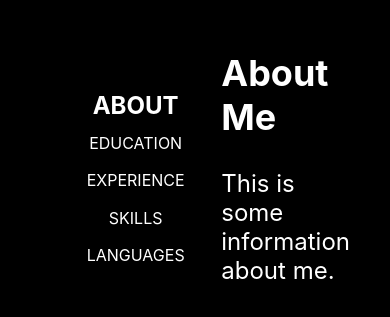
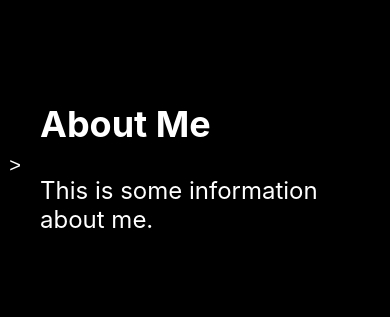
Before and after one commit to aosatinsky/web, a React (Create React App) app: page / in a window 390 px wide. Shown: the part 257-574 px from the top of the page. Built offline with nearby package versions, Linux system fonts and the light colour scheme.

Commit message:
improve navbar

```diff
--- a/src/components/Navbar.css
+++ b/src/components/Navbar.css
@@ -2,51 +2,99 @@
   width: 200px;
   height: 100vh;
   display: flex;
+  flex-direction: column;
   align-items: center;
   justify-content: center;
-}
-
-.circle {
-  width: 150px;
-  height: 150px;
-  position: relative;
-  overflow: visible;
-  display: flex;
-  align-items: center;
+  position: fixed;
+  left: 0;
+  top: 0;
+  background-color: black;
+  transition: transform 0.3s ease-out;
 }
 
 .option {
-  width: 80px;
-  height: 30px;
+  width: 100%;
+  height: 50px;
   display: flex;
   align-items: center;
   justify-content: center;
   background-color: transparent;
-  transition: all 0.3s ease; /* added "all" to transition any property changes */
+  transition: all 0.3s ease;
   cursor: pointer;
-  position: absolute;
-  left: 80px; /* changed from "right: -100px" to "left: 0" to position on the left */
+  margin: 5px 0;
+  font-size: medium;
 }
 
 .option:hover {
+  font-size: larger;
 }
 
 .option.selected {
-  font-weight: bold; /* Make the selected option bold */
-  font-size: 1.5rem;
+  font-weight: bold;
+  font-size: x-large;
 }
 
-.pointer {
-  width: 6px;
-  height: 75px;
-  background-color: whitesmoke;
-  position: absolute;
-  top: calc(50% - 42.5px);
-  left: -10px; /* Reduced from 15px to 10px to bring it closer */
-  transform-origin: 50% 100%;
-  transition: transform 0.3s ease;
+.toggle-btn {
+  display: none; /* Initially hidden */
+  position: fixed;
+  left: 0;
+  top: 50%;
+  transform: translateY(-50%);
+  width: 30px;
+  height: 30px;
+  background-color: black;
+  color: white;
+  border: none;
+  cursor: pointer;
+  outline: none;
+  z-index: 200;
+  transition: transform 0.3s ease-out;
 }
 
-.circle:hover .option {
-  left: 120px; /* distance from left to make space for the clock pointer */
+.navbar-container.open + .toggle-btn {
+  display: none; /* Hide when navbar is open */
 }
+
+.toggle-btn:after {
+  content: ">";
+  position: absolute;
+  top: 50%;
+  left: 50%;
+  transform: translate(-50%, -50%);
+  font-size: 1.5em;
+}
+
+.navbar-container.open + .toggle-btn:after {
+  content: ">";
+}
+
+/* Mobile styles */
+@media only screen and (max-width: 768px) {
+  .navbar-container {
+    transform: translateX(-210px); /* Hide it completely on the left */
+    z-index: 101; /* Make sure navbar stays above the overlay */
+  }
+
+  .navbar-container.open {
+    transform: translateX(0);
+  }
+
+  .toggle-btn {
+    display: block; /* Display only on mobile */
+  }
+
+  .overlay {
+    display: none;
+    position: fixed;
+    top: 0;
+    left: 200px; /* Start the overlay just after the navbar */
+    width: calc(100vw - 200px); /* Adjust width to occupy rest of the screen */
+    height: 100vh;
+    background-color: rgba(0, 0, 0, 0.5); /* semi-transparent black */
+    z-index: 100;
+  }
+
+  .overlay.show {
+    display: block;
+  }
+}
--- a/src/components/Navbar.jsx
+++ b/src/components/Navbar.jsx
@@ -3,47 +3,37 @@ import "./Navbar.css";
 
 function Navbar({ options = [], onOptionSelect }) {
   const [selected, setSelected] = useState(0);
-  const [activeOption, setActiveOption] = useState(0);
-  const [isHovered, setIsHovered] = useState(false);
+  const [isOpen, setIsOpen] = useState(false);
 
-  const rotationAngle = 80 / (options.length - 1);
+  const handleOptionSelect = (index, option) => {
+    setSelected(index);
+    if (onOptionSelect) {
+      onOptionSelect(option);
+    }
+    setIsOpen(false); // Close the menu after an option is selected on mobile view
+  };
 
   return (
-    <div className="navbar-container">
-      <div
-        className="circle"
-        onMouseEnter={() => setIsHovered(true)}
-        onMouseLeave={() => setIsHovered(false)}
-      >
+    <div>
+      {isOpen && (
+        <div className="overlay show" onClick={() => setIsOpen(false)}></div>
+      )}
+
+      <div className={`navbar-container ${isOpen ? "open" : ""}`}>
         {options.map((option, index) => (
           <div
             key={index}
-            className={`option ${activeOption === index ? "selected" : ""}`}
-            style={{ top: `${(index / (options.length - 1)) * 100}%` }}
-            onMouseEnter={() => {
-              setSelected(index);
-              setActiveOption(index);
-              if (onOptionSelect) {
-                onOptionSelect(option);
-              }
-            }}
+            className={`option ${selected === index ? "selected" : ""}`}
+            onClick={() => handleOptionSelect(index, option)}
           >
             {option}
           </div>
         ))}
-        {isHovered && selected !== null && (
-          <div
-            className="pointer"
-            style={{
-              transform: `rotate(${
-                80 -
-                (rotationAngle * (options.length - 1)) / 2 +
-                rotationAngle * selected
-              }deg)`,
-            }}
-          />
-        )}
       </div>
+      <button
+        className="toggle-btn"
+        onClick={() => setIsOpen(!isOpen)}
+      ></button>
     </div>
   );
 }
```
